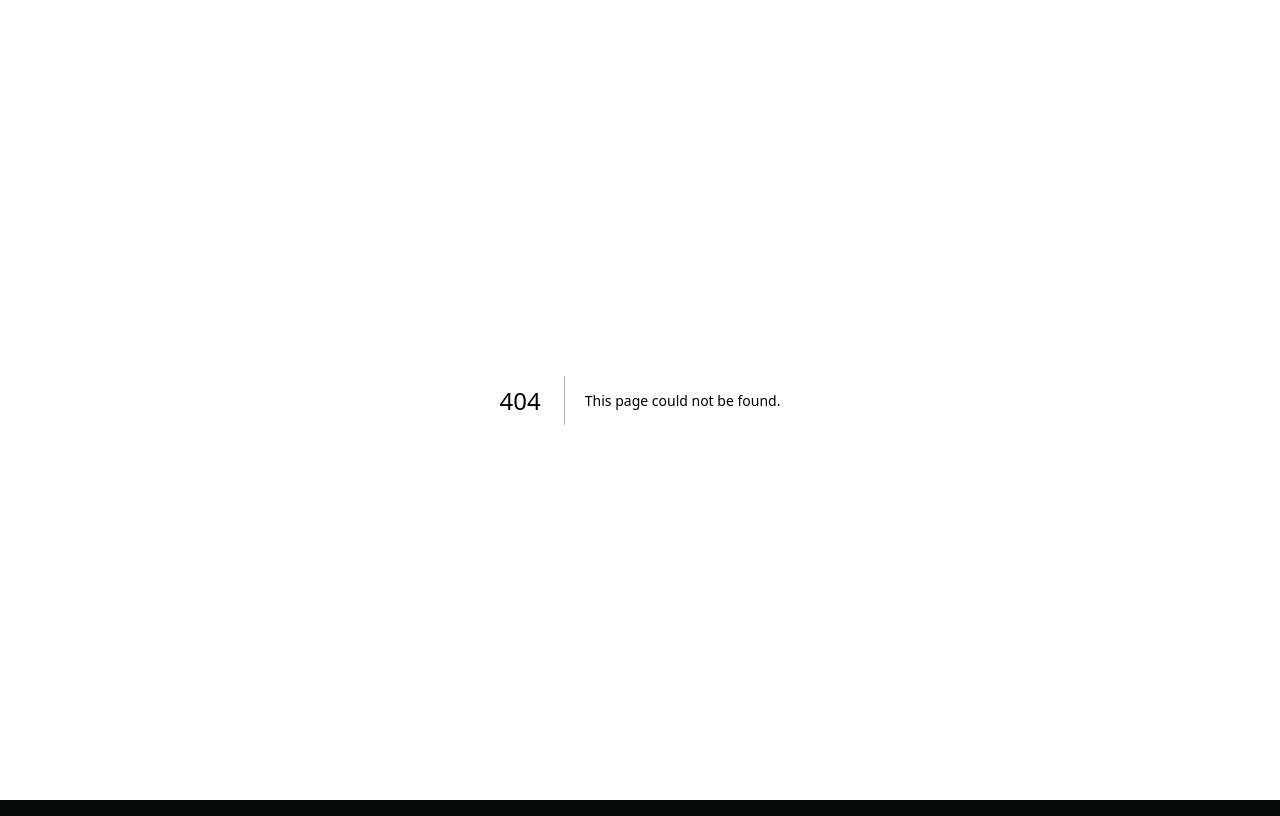
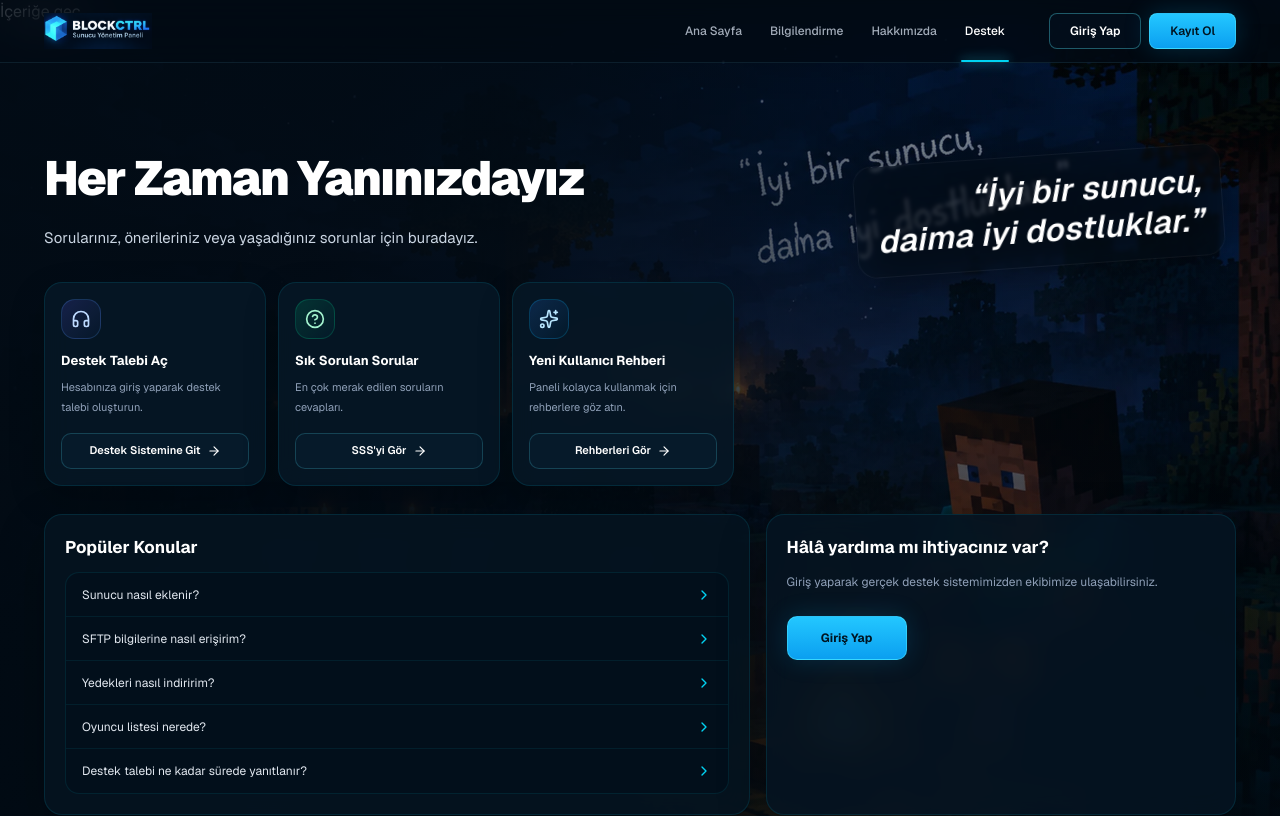
Before and after one commit to omerakyar87-rgb/blockctrl-panel, a Next.js app: page /destek in a window 1280 px wide. Before the commit this address had no page. Shown: the top 816 px of the page. Built offline with nearby package versions, Linux system fonts and the light colour scheme.

Commit message:
Add app/destek/page.tsx

```diff
--- /dev/null
+++ b/app/destek/page.tsx
@@ -0,0 +1,10 @@
+import type { Metadata } from 'next'
+import { PublicMarketingPage } from '@/components/public-marketing'
+
+export const metadata: Metadata = {
+  title: 'Destek',
+  description: 'BlockCtrl hesap, panel ve Minecraft sunucu yönetimi için destek başlangıç sayfası ve sık sorulan sorular.',
+  robots: { index: true, follow: true },
+}
+
+export default function SupportPage(){ return <PublicMarketingPage page="support"/> }
```
